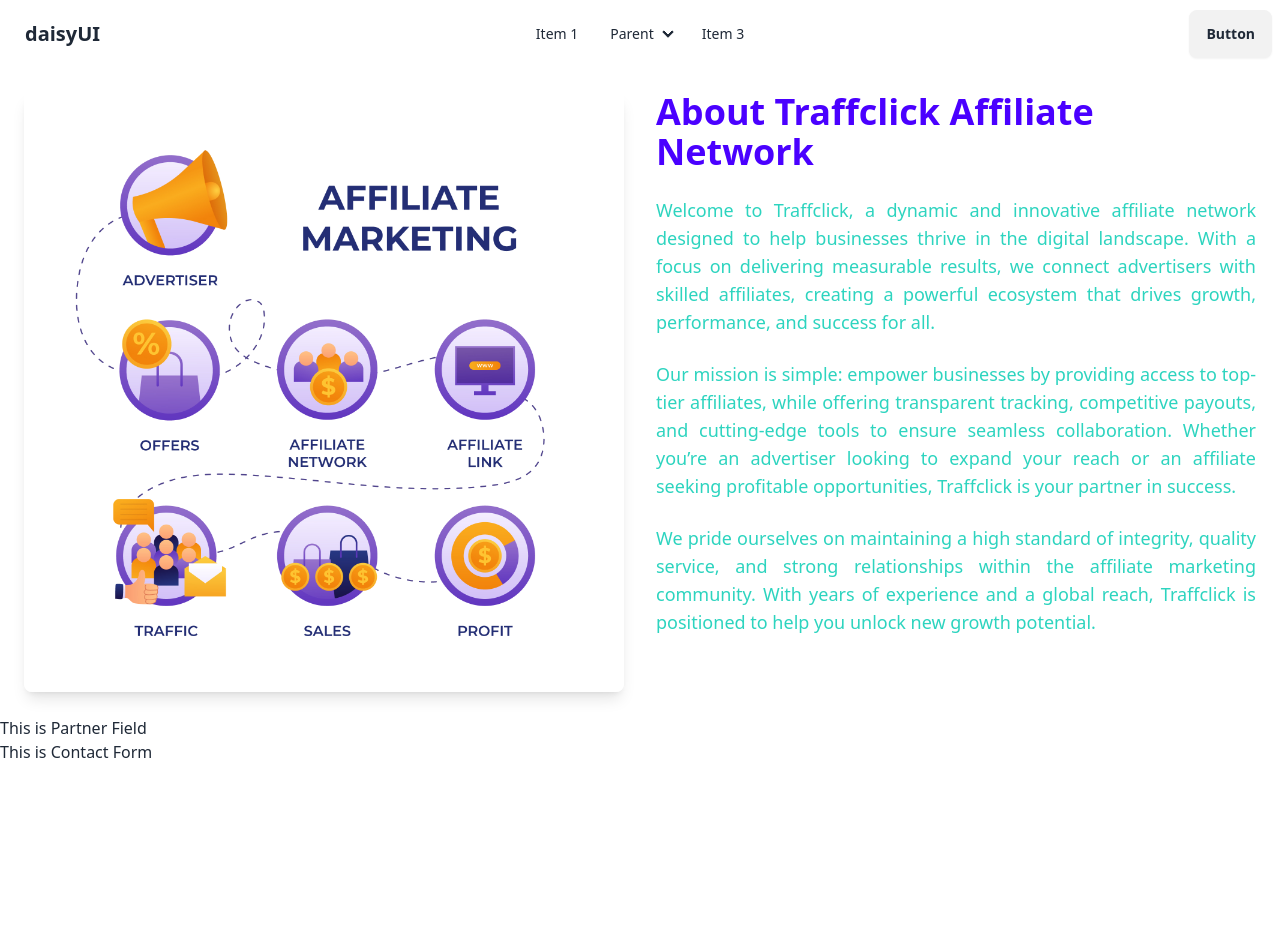
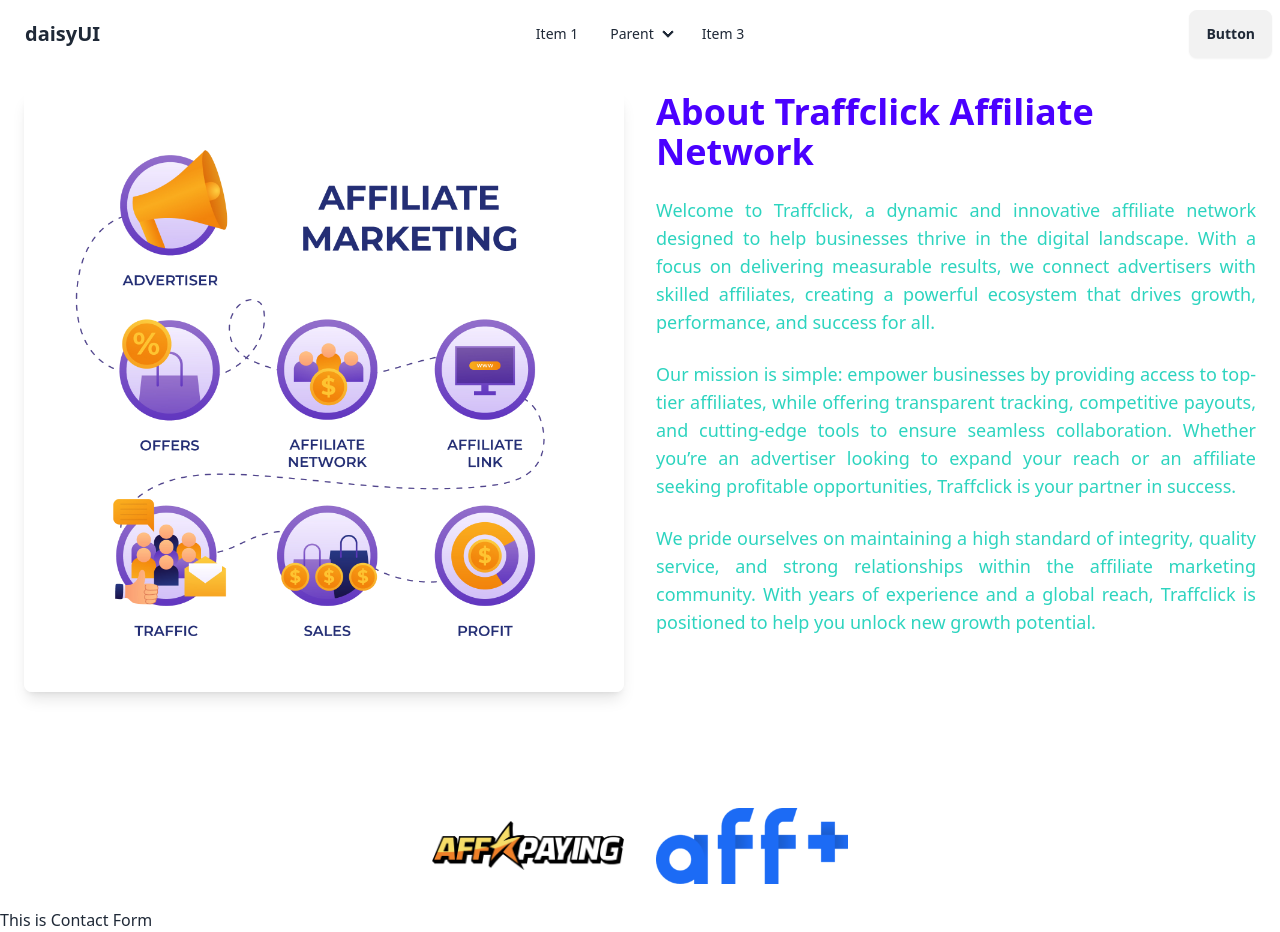
Before and after one commit to shuvakarmakar/traffclick-project, a React (Vite) app: page / in a window 1280 px wide. Before the commit the page ends 800 px from the top, so only its background shows below. Built offline with nearby package versions, Linux system fonts and the light colour scheme.

Commit message:
Partner Component Completed

```diff
--- a/src/Pages/Partner.jsx
+++ b/src/Pages/Partner.jsx
@@ -1,10 +1,26 @@
-import affpaying from '../../public/affpaying-logo.png'
-import affplus from '../../public/affplus-logo-1-300x118.png'
-
 const Partner = () => {
     return (
-        <div>
-            <h1>This is Partner Field</h1>
+        <div className="partner-section p-6">
+            <h1 className="text-3xl font-bold text-white text-center mb-8">Our Partners</h1>
+            <div className="flex justify-center space-x-8 items-center">
+                {/* Affpaying Logo with Link */}
+                <a href="https://www.affpaying.com" target="_blank" rel="noopener noreferrer">
+                    <img
+                        src="/affpaying-logo.png"
+                        alt="Affpaying Logo"
+                        className="w-48 h-auto transition-transform transform hover:scale-105"
+                    />
+                </a>
+
+                {/* Affplus Logo with Link */}
+                <a href="https://www.affplus.com" target="_blank" rel="noopener noreferrer">
+                    <img
+                        src="/affplus-logo-1-300x118.png"
+                        alt="Affplus Logo"
+                        className="w-48 h-auto transition-transform transform hover:scale-105"
+                    />
+                </a>
+            </div>
         </div>
     );
 };
```
